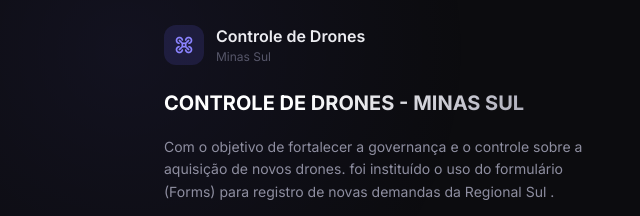
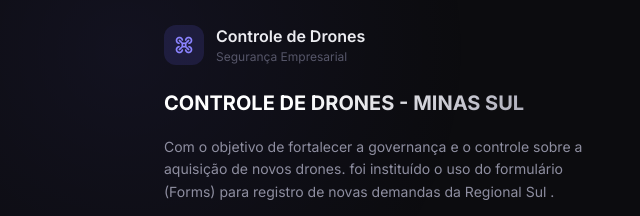
Before and after one commit to Glauber89/drones, a plain HTML site: page index.html in a window 1280 px wide. Shown: the top 216 px of the page, 0-640 px from the left. Drawn offline with Linux system fonts and the light colour scheme.

Commit message:
Add files via upload

```diff
--- a/index.html
+++ b/index.html
@@ -22,7 +22,7 @@
         <div class="nav-icon"><i class="ti ti-drone"></i></div>
         <div>
           <div class="nav-title">Controle de Drones</div>
-          <div class="nav-sub">Minas Sul</div>
+          <div class="nav-sub">Segurança Empresarial</div>
         </div>
       </div>
       <div class="nav-right">
```
